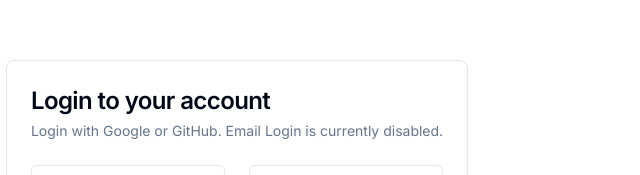
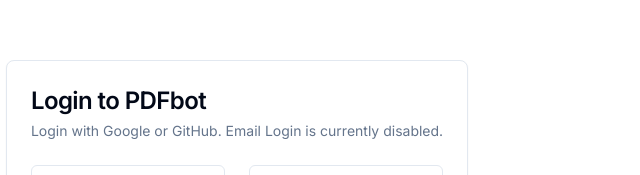
Before and after one commit to M0ttii/pdfbot, a Next.js app: page /auth in a window 1280 px wide. Shown: the part 129-304 px from the top of the page, without its empty margins (0-640 px from the left). Built offline with nearby package versions, Linux system fonts and the light colour scheme; no server answers.

Commit message:
Changed login title, added google button func

```diff
--- a/src/components/auth/LoginCard.tsx
+++ b/src/components/auth/LoginCard.tsx
@@ -12,7 +12,7 @@
 
 export const supabase = createClient(url, anon)
 
-export async function signInGoogle(){
+export async function signInGoogle() {
     const { data, error } = await supabase.auth.signInWithOAuth({
         provider: 'google'
     })
@@ -24,7 +24,7 @@
     return (
         <Card>
             <CardHeader className="space-y-1">
-          <CardTitle className="text-2xl">Login to your account</CardTitle>
+                <CardTitle className="text-2xl">Login to PDFbot</CardTitle>
                 <CardDescription>
                     Login with Google or GitHub. Email Login is currently disabled.
                 </CardDescription>
@@ -35,7 +35,9 @@
                         <Icons.gitHub className="mr-2 h-4 w-4" />
                         Github
                     </Button>
-            <Button variant="outline">
+                    <Button variant="outline" onClick={() => {
+                        signInGoogle()
+                    }}>
                         <Icons.google className="mr-2 h-4 w-4" />
                         Google
                     </Button>
```
Lines whose indentation alone changed are shown as unchanged.
